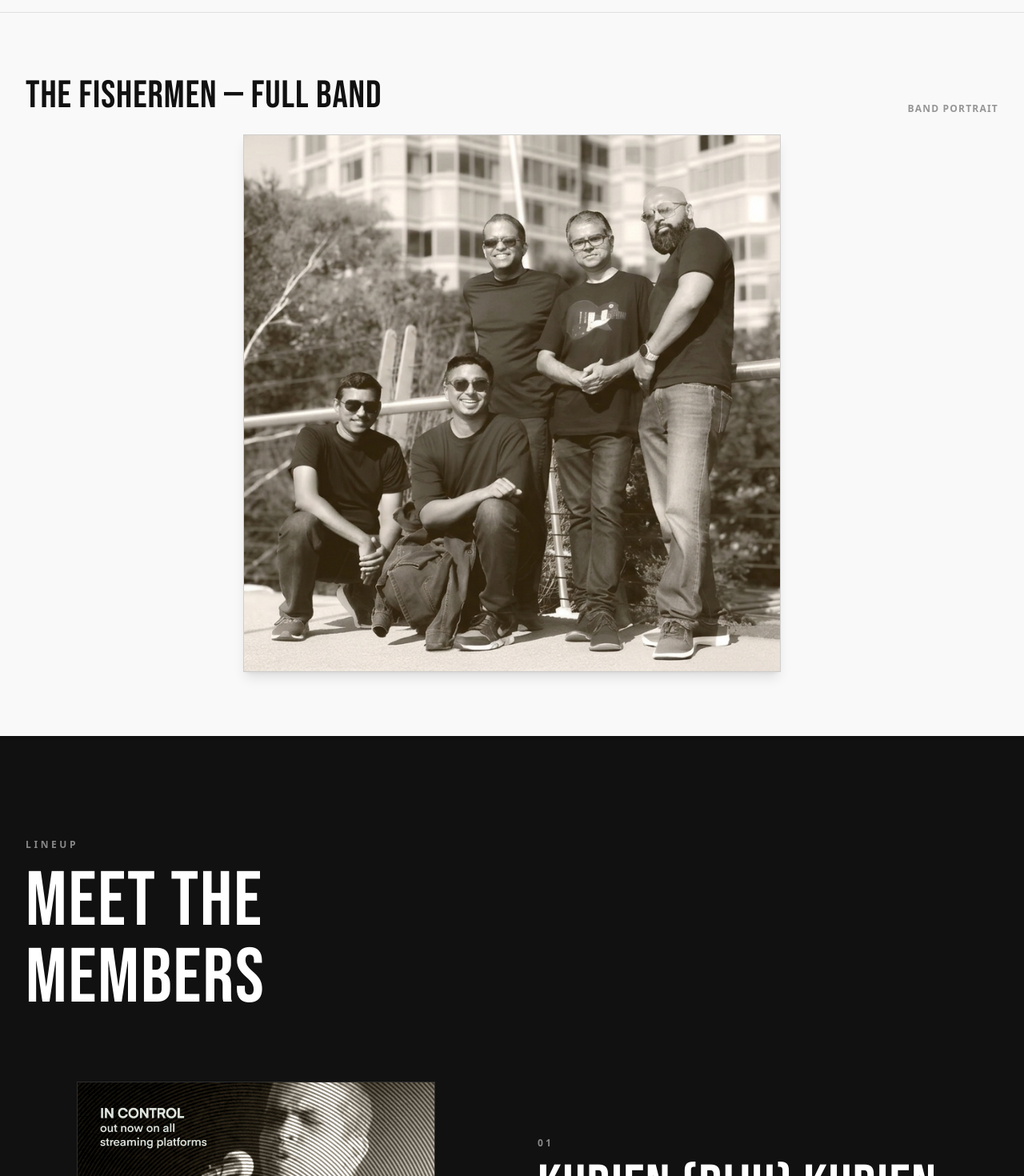
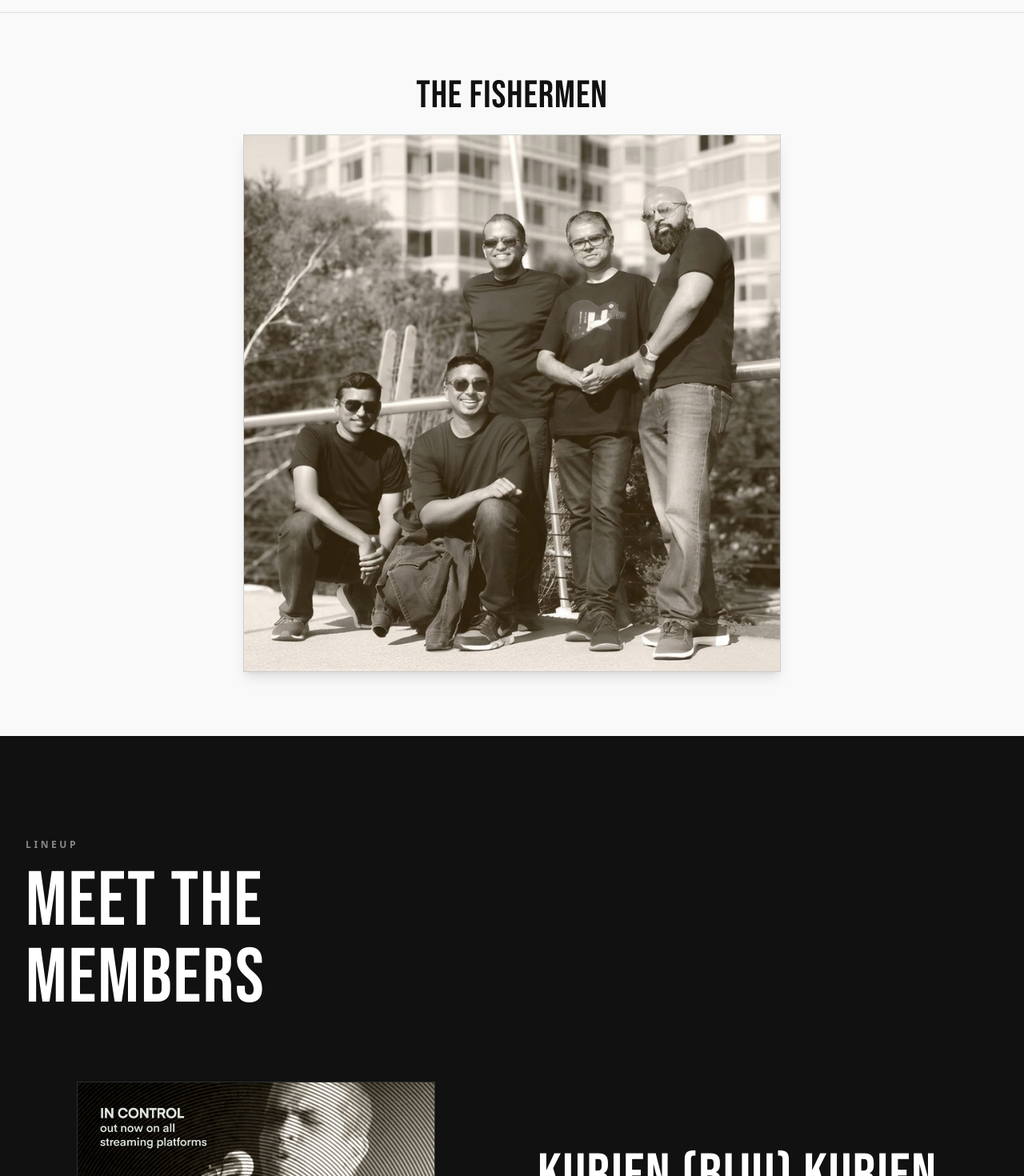
Before and after one commit to levinttgit/fishermen, a Next.js app: page /fishermen/about in a window 1280 px wide. Shown: the part 900-2370 px from the top of the page at 80% size. Built offline with nearby package versions, Linux system fonts and the light colour scheme.

Commit message:
Remove '— Full Band', 'Band Portrait' and member numbering 1-5

```diff
--- a/src/app/about/page.tsx
+++ b/src/app/about/page.tsx
@@ -93,9 +93,8 @@ export default function AboutPage() {
           variants={fadeUp}
           className="px-8 py-20 max-w-7xl mx-auto"
         >
-          <div className="mb-6 flex justify-between items-end">
-            <h2 className="font-display text-4xl md:text-5xl uppercase">The Fishermen — Full Band</h2>
-            <span className="text-xs font-bold uppercase tracking-widest text-black/40">Band Portrait</span>
+          <div className="mb-6 flex justify-center">
+            <h2 className="font-display text-4xl md:text-5xl uppercase">The Fishermen</h2>
           </div>
 
           <div className="w-full flex justify-center">
@@ -168,7 +167,6 @@ export default function AboutPage() {
 
                   {/* Member Details */}
                   <div className="w-full md:w-1/2 flex flex-col justify-center">
-                    <span className="text-xs font-bold uppercase tracking-[0.25em] text-white/50 mb-3">0{idx + 1}</span>
                     <h3 className="font-display text-5xl md:text-7xl uppercase leading-none mb-3">
                       {member.name}
                     </h3>
```
